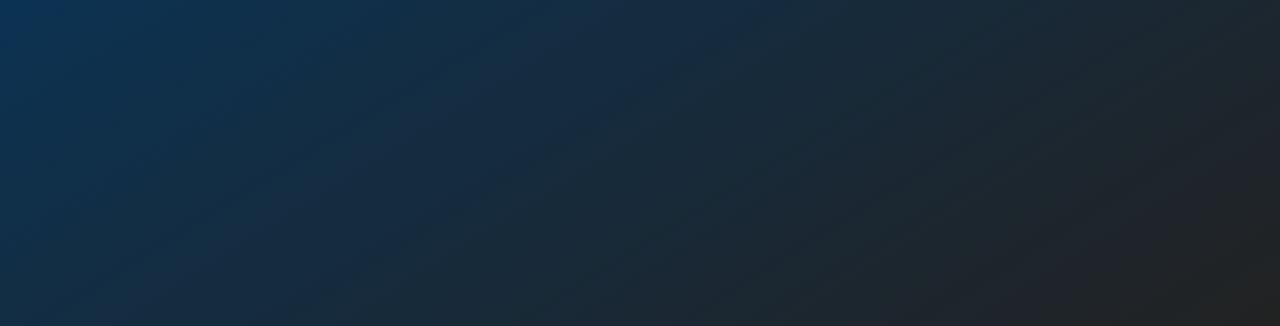
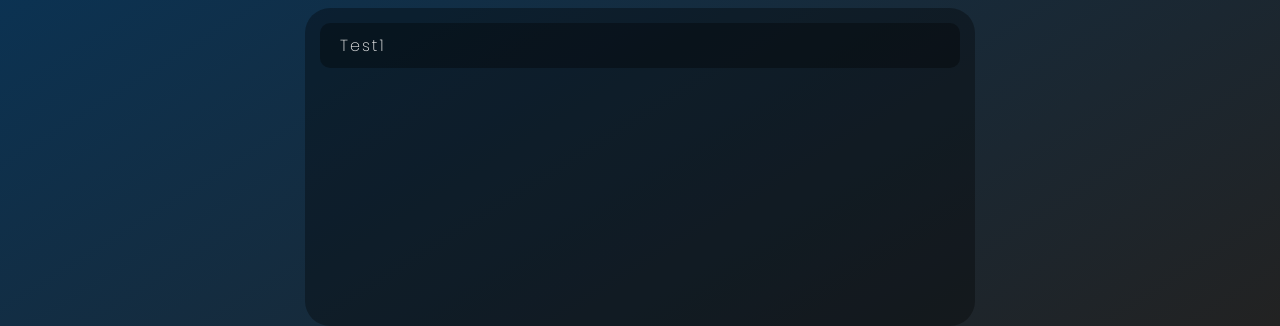
Before and after one commit to iwansal64/TO-LIST-APP, a plain HTML site: page client/Home/index.html in a window 1280 px wide. Shown: the part 474-800 px from the top of the page. Drawn offline with Linux system fonts and the light colour scheme.

Commit message:
Add Task Element Style

```diff
--- a/client/Home/index.html
+++ b/client/Home/index.html
@@ -21,9 +21,9 @@
         </div>
         <p id="time"></p>
 
-        <div id="task-container">
-            <ul id="task-list"></ul>
-        </div>
+        <ul id="task-list">
+            <li class="task">Test1</li>
+        </ul>
 
         <script src="./script.js" defer></script>
     </body>
--- a/client/Home/script.js
+++ b/client/Home/script.js
@@ -13,3 +13,12 @@ update_time();
 setInterval(() => {
     update_time();
 }, 60000);
+
+function complete_task(event) {
+    event.target.classList.toggle("completed");
+}
+
+const tasks = document.getElementsByClassName("task");
+Array.from(tasks).forEach(element => {
+    element.addEventListener("click", complete_task);
+});
--- a/client/Home/style.css
+++ b/client/Home/style.css
@@ -5,26 +5,30 @@
     letter-spacing: 2px;
     margin: 0;
     padding: 0;
+    text-align: center;
 }
 
 body {
     height: 100vh;
+    background-image: linear-gradient(to bottom right, #023966, #222);
+    overflow: hidden;
+
     display: flex;
     flex-direction: column;
-    justify-content: center;
     align-items: center;
-
-    background-image: linear-gradient(to bottom right, #023966, #222);
-    overflow: hidden;
 }
 
 #title {
+    margin-top: 25%;
     font-size: 3rem;
 }
 
 #input-field {
     display: flex;
     gap: 1px;
+
+    align-items: center;
+    justify-content: center;
 }
 
 #task-name {
@@ -64,3 +68,50 @@ body {
     font-size: small;
     opacity: 0.8;
 }
+
+ul#task-list {
+    margin-top: 20px;
+    height: 40vh;
+    width: clamp(300px, 50vw, 800px);
+
+    background-color: #00000055;
+    padding: 15px;
+    border-radius: 25px;
+}
+
+li.task {
+    display: flex;
+    gap: 5px;
+
+    background-color: #00000055;
+    padding: 10px 20px;
+    border-radius: 10px;
+
+    position: relative;
+
+    cursor: pointer;
+    transition-duration: 0.25s;
+}
+
+li.task.completed {
+    opacity: 0.75;
+}
+
+li.task::after {
+    content: "";
+    background-color: #eee;
+
+    position: absolute;
+    left: 50%;
+    top: 50%;
+    transform: translateX(-50%) translateY(-50%);
+
+    width: 0;
+    height: 2px;
+
+    transition-duration: 0.25s;
+}
+
+li.task.completed::after {
+    width: 100%;
+}
```
